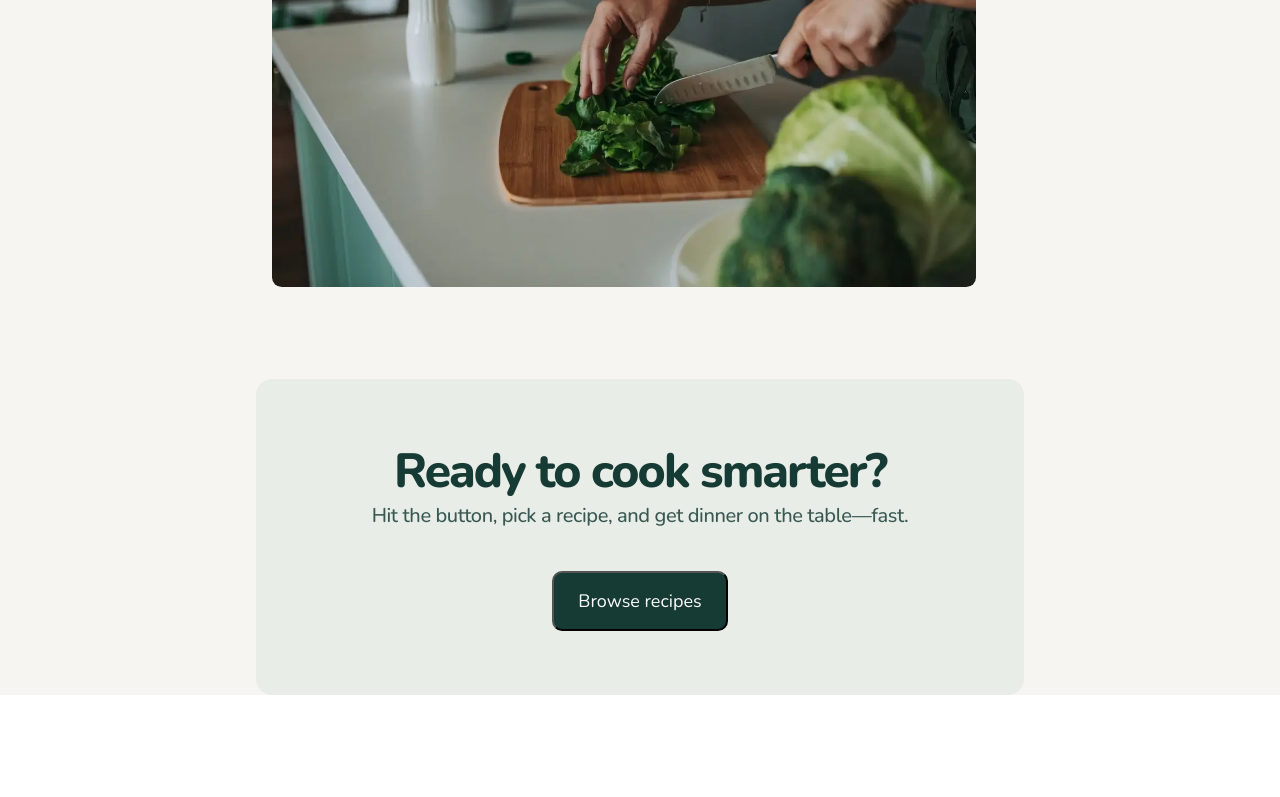
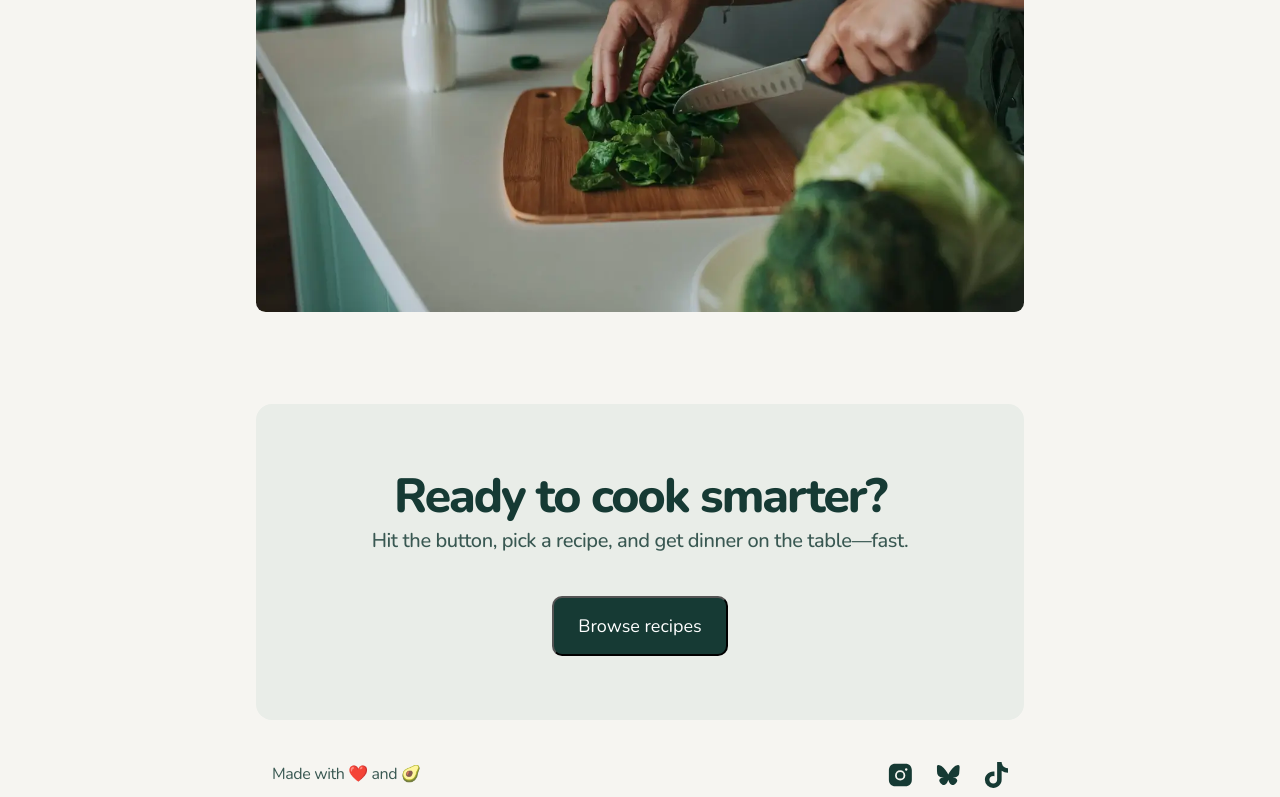
Before and after one commit to Dusan-Milekic/Recipe-finder-website, a React (Vite) app in the folder Recipe-Finder/: page / in a window 1280 px wide. Shown: the part 2000-2797 px from the top of the page. Before the commit the page ends 2695 px from the top, so only its background shows below. Built offline with nearby package versions, Linux system fonts and the light colour scheme.

Commit message:
refactoring #1

```diff
--- a/Recipe-Finder/src/App.css
+++ b/Recipe-Finder/src/App.css
@@ -11,10 +11,14 @@
 
 main {
   position: relative;
-  top: 100px;
+  top: 80px;
   z-index: 0;
   background-color: #f6f5f1;
   padding: 0px 16px;
+}
+footer {
+  position: relative;
+  top: 80px;
 }
 
 @media only screen and (min-width: 768px) {
@@ -27,3 +31,12 @@ main {
     display: none;
   }
 }
+
+@media only screen and (min-width: 1440px) {
+  main {
+    top: 110px;
+  }
+  footer {
+    top: 110px;
+  }
+}
--- a/Recipe-Finder/src/App.jsx
+++ b/Recipe-Finder/src/App.jsx
@@ -5,6 +5,7 @@ import HeroSection from "./HeroSection";
 import FeatureSection from "./FeaturesSection";
 import RealLifeSection from "./RealLifeSection";
 import CallToAction from "./CallToAction";
+import Footer from "./Footer";
 function App() {
   return (
     <>
@@ -18,6 +19,9 @@ function App() {
 
         <CallToAction />
       </main>
+      <footer>
+        <Footer />
+      </footer>
     </>
   );
 }
--- /dev/null
+++ b/Recipe-Finder/src/Footer.css
@@ -0,0 +1,43 @@
+footer {
+  padding: 10px 0px;
+  background-color: #f6f5f1;
+}
+footer .flex {
+  display: flex;
+  flex-direction: column;
+  margin: 0 auto;
+  border: 1px sold red;
+  padding: 32px 16px;
+  gap: 24px;
+  max-width: 375px;
+}
+footer .social {
+  display: flex;
+  justify-content: center;
+  gap: 24px;
+}
+footer .social img {
+  width: 24px;
+}
+footer .text {
+  text-align: center;
+}
+footer .text p {
+  margin-top: 0px;
+  font-size: 16px;
+}
+@media only screen and (min-width: 768px) {
+  footer .flex {
+    max-width: 768px;
+    flex-direction: row-reverse;
+    justify-content: space-between;
+  }
+}
+
+@media only screen and (min-width: 1440px) {
+  footer .flex {
+    max-width: 1440px;
+    flex-direction: row-reverse;
+    justify-content: space-between;
+  }
+}
--- /dev/null
+++ b/Recipe-Finder/src/Footer.jsx
@@ -0,0 +1,17 @@
+import "./Footer.css";
+export default function Footer() {
+  return (
+    <>
+      <div className="flex">
+        <div className="social">
+          <img src="src/assets/images/icon-instagram.svg" alt="instagram" />
+          <img src="src/assets/images/icon-bluesky.svg" alt="bluesky" />
+          <img src="src/assets/images/icon-tiktok.svg" alt="titkok" />
+        </div>
+        <div className="text">
+          <p>Made with ❤️ and 🥑</p>
+        </div>
+      </div>
+    </>
+  );
+}
--- a/Recipe-Finder/src/Header.css
+++ b/Recipe-Finder/src/Header.css
@@ -6,7 +6,6 @@ header {
   margin: 20px auto;
   z-index: 1000;
   max-width: 375px;
-  padding: 0px 16px;
 }
 
 .menu {
--- a/Recipe-Finder/src/HeroSection.css
+++ b/Recipe-Finder/src/HeroSection.css
@@ -1,7 +1,7 @@
 .hero {
   max-width: 375px;
   margin: 0 auto;
-  margin-top: 48px;
+  padding-top: 48px;
 }
 .hero h1 {
   font-size: 52px;
--- a/Recipe-Finder/src/RealLifeSection.css
+++ b/Recipe-Finder/src/RealLifeSection.css
@@ -5,7 +5,6 @@
   max-width: 375px;
   margin: 0 auto;
   margin-top: 64px;
-  padding: 0px 16px;
   padding-bottom: 86px;
 }
 .text {
@@ -44,7 +43,6 @@
 .real-life .img-holder img {
   width: 100%;
   border-radius: 9.78px;
-  border: 0px transparent;
 }
 
 @media only screen and (min-width: 768px) {
@@ -52,7 +50,7 @@
     max-width: 768px;
   }
   .real-life .img-holder {
-    max-width: 704px;
+    width: 768px;
   }
   .text {
     max-width: 704px;
--- a/Recipe-Finder/src/index.css
+++ b/Recipe-Finder/src/index.css
@@ -1,7 +1,7 @@
 @import url("https://fonts.googleapis.com/css2?family=Nunito:ital,wght@0,200..1000;1,200..1000&display=swap");
 * {
-  margin: 0;
-  padding: 0;
+  margin: 0px;
+  padding: 0px;
   box-sizing: border-box;
   font-family: "Nunito", sans-serif;
   font-optical-sizing: auto;
```
